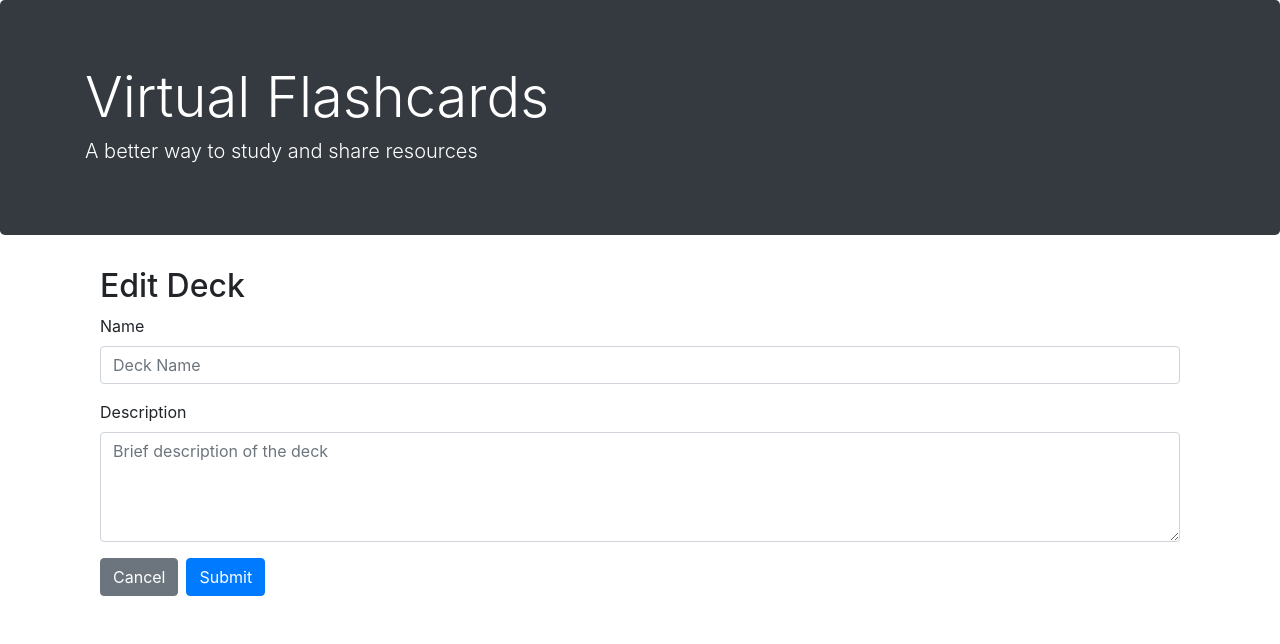
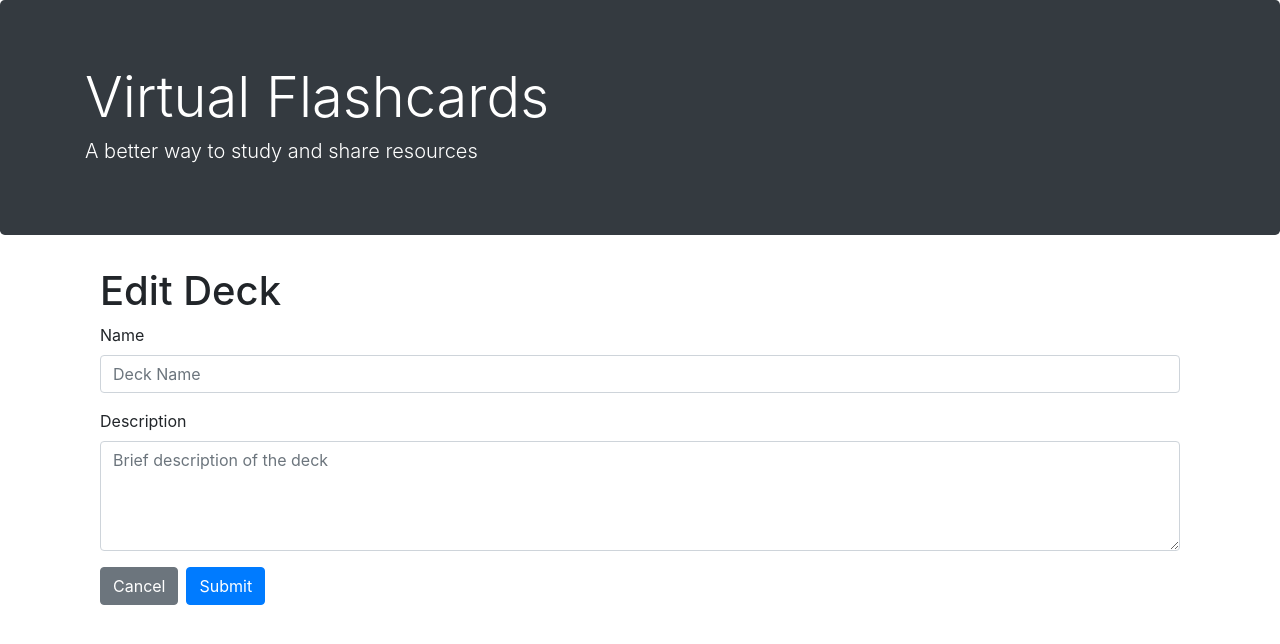
Before and after one commit to the-coding-forester/flashcard-application, a React (Create React App) app: page /decks/1/edit in a window 1280 px wide. Shown: the top 644 px of the page. Built offline with nearby package versions, Linux system fonts and the light colour scheme; no server answers; a web font is replaced by a local one.

Commit message:
Update Styling on EditDeckPage

```diff
--- a/src/Decks/EditDeckPage.js
+++ b/src/Decks/EditDeckPage.js
@@ -32,7 +32,7 @@ function EditDeckPage() {
 
   return (
     <div class="container">
-      <h2>Edit Deck</h2>
+      <h1>Edit Deck</h1>
 
       <DeckForm
         name={name}
```
